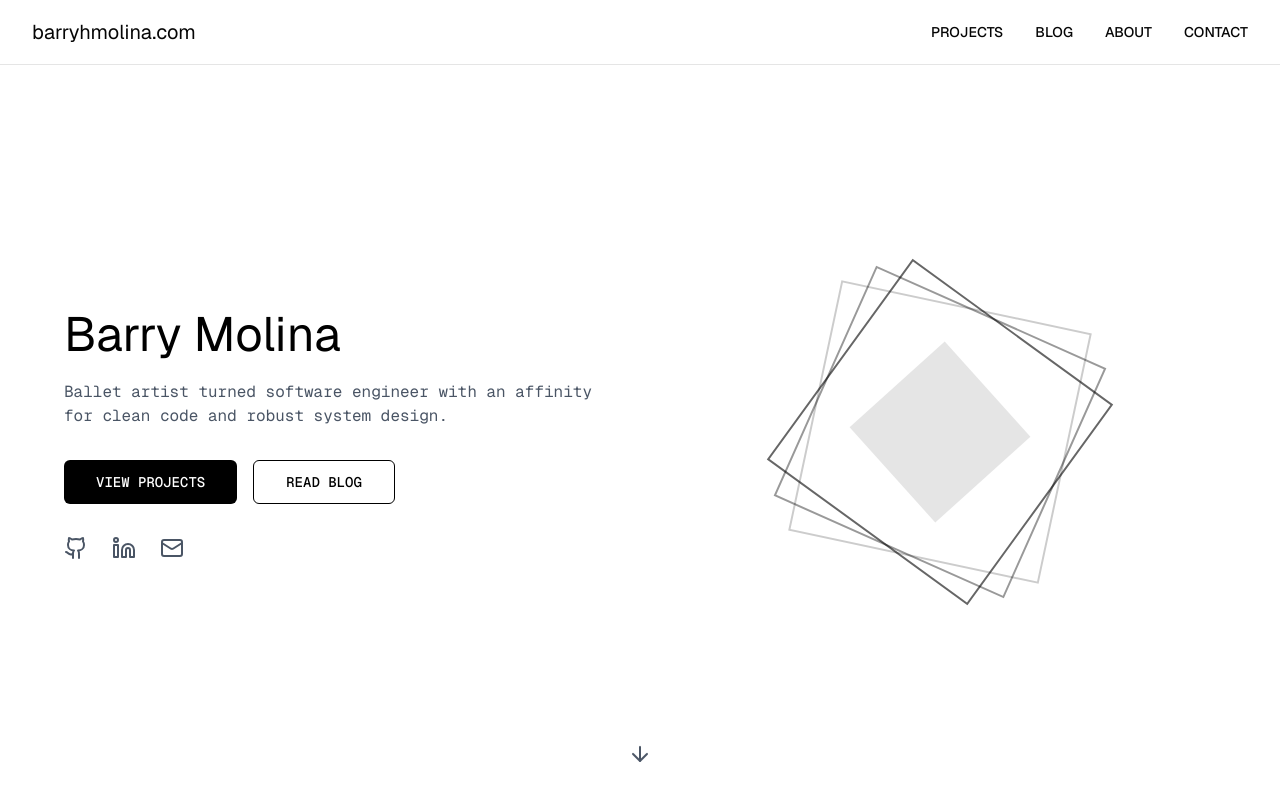
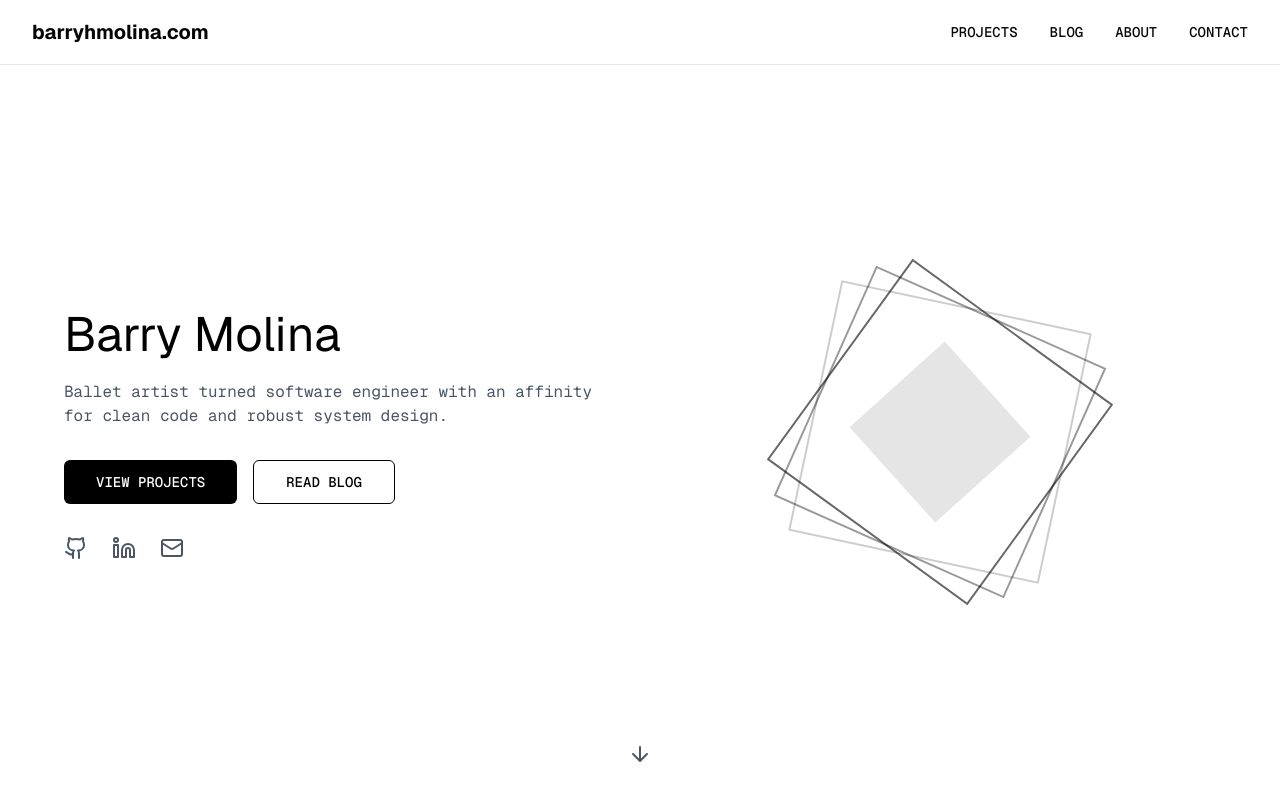
Before and after one commit to BarryMolina/barryhmolina.com, a Next.js app in the folder barry-portfolio/: page / in a window 1280 px wide. Shown: the top 800 px of the page. Built offline with nearby package versions, Linux system fonts and the light colour scheme.

Commit message:
font updates

```diff
--- a/barry-portfolio/components/navigation.tsx
+++ b/barry-portfolio/components/navigation.tsx
@@ -12,7 +12,7 @@ export function Navigation() {
     <nav className="mb-px mix-blend-difference bg-black text-[rgb(250,250,250)] shadow-[0_0_0_1px_rgba(250,250,250,0.1)] fixed w-full left-0 right-0 top-0 z-10">
       <div className="max-w-7xl mx-auto px-4 sm:px-6 lg:px-8">
         <div className="flex items-center justify-between h-16">
-          <Link href="/" className="text-xl">
+          <Link href="/" className="text-xl font-bold">
             barryhmolina.com
           </Link>
 
@@ -20,25 +20,25 @@ export function Navigation() {
           <div className="hidden md:flex items-center space-x-8">
             <Link
               href="#projects"
-              className="text-sm font-medium hover:opacity-70 transition-opacity"
+              className="text-sm font-medium font-mono hover:opacity-70 transition-opacity"
             >
               PROJECTS
             </Link>
             <Link
               href="#blog"
-              className="text-sm font-medium hover:opacity-70 transition-opacity"
+              className="text-sm font-medium font-mono hover:opacity-70 transition-opacity"
             >
               BLOG
             </Link>
             <Link
               href="#about"
-              className="text-sm font-medium hover:opacity-70 transition-opacity"
+              className="text-sm font-medium font-mono hover:opacity-70 transition-opacity"
             >
               ABOUT
             </Link>
             <Link
               href="#contact"
-              className="text-sm font-medium hover:opacity-70 transition-opacity"
+              className="text-sm font-medium font-mono hover:opacity-70 transition-opacity"
             >
               CONTACT
             </Link>
```
